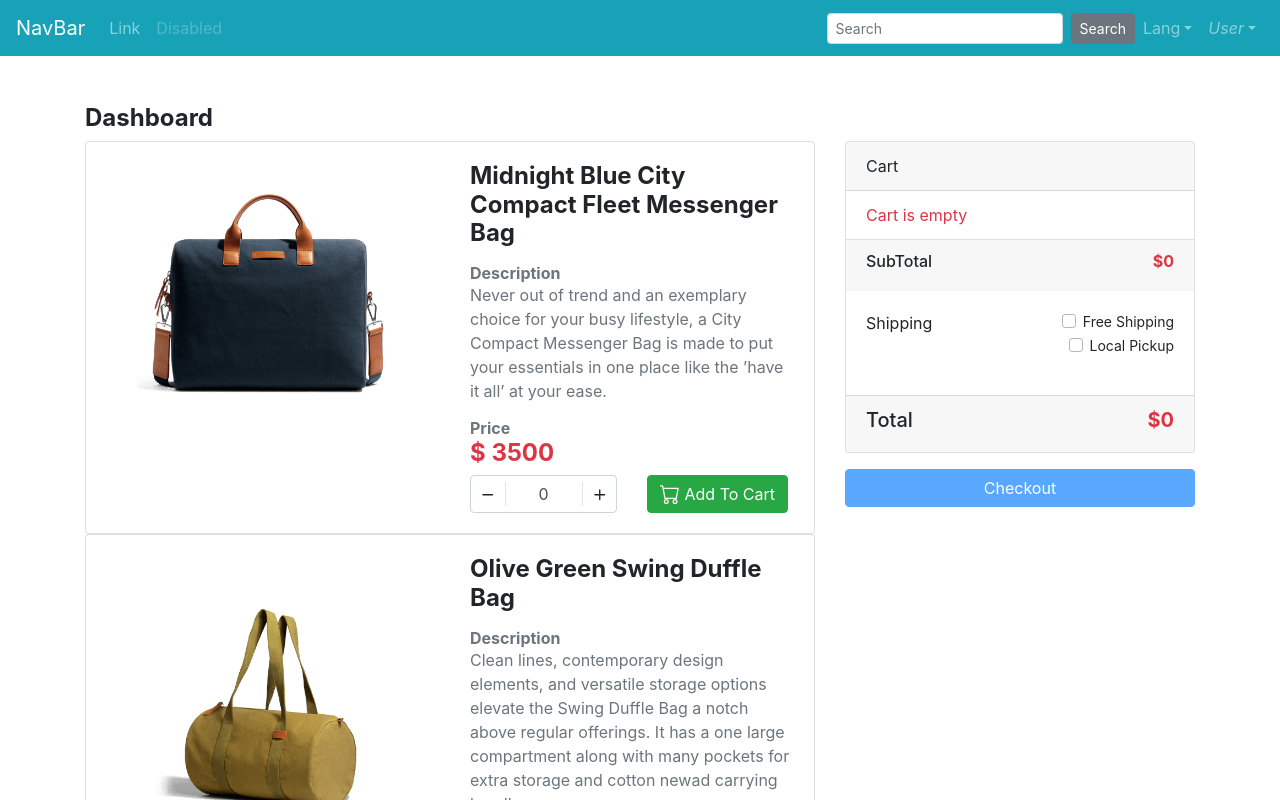
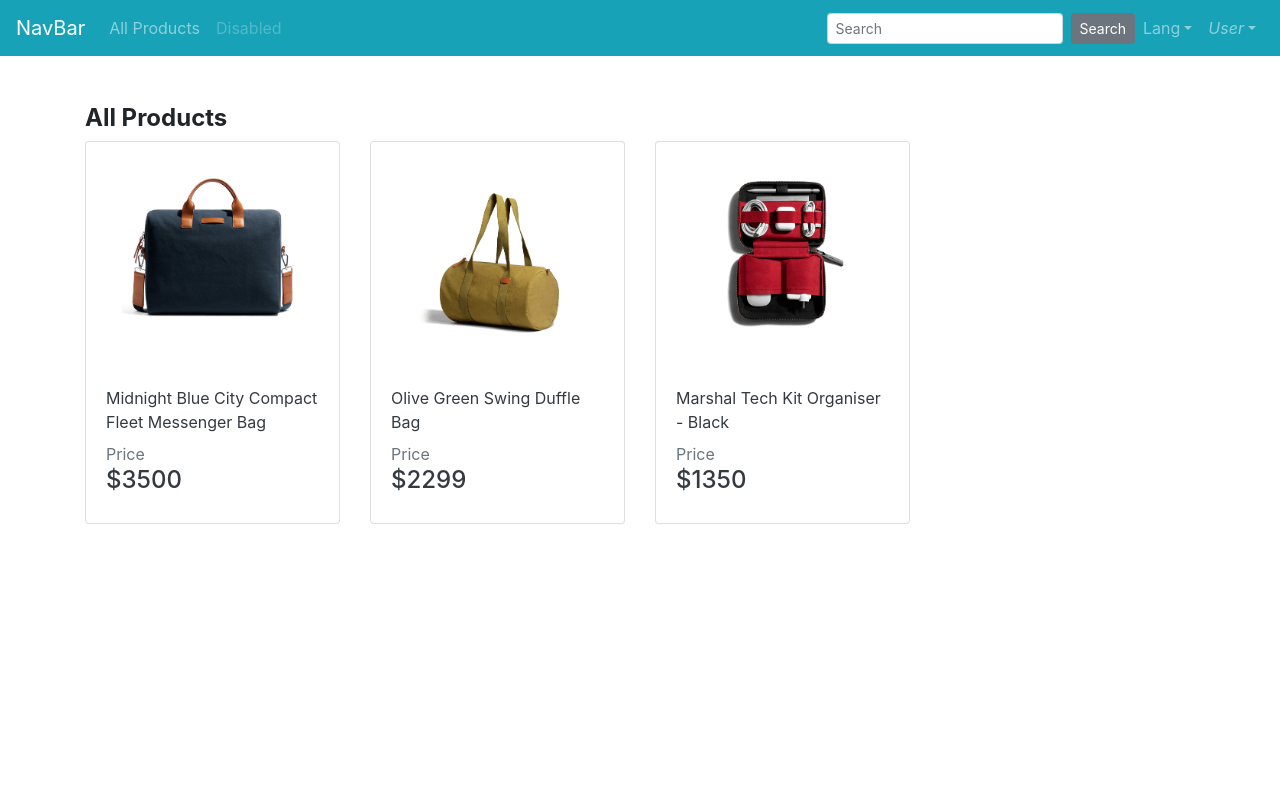
Before and after one commit to VirtiShahB/vue-training, a Vue app: page / in a window 1280 px wide. Shown: the top 800 px of the page. Built offline with nearby package versions, Linux system fonts and the light colour scheme.

Commit message:
Made all products page and on click show product detail using routing

```diff
--- a/src/App.vue
+++ b/src/App.vue
@@ -7,7 +7,7 @@
 
       <b-collapse id="nav-collapse" is-nav>
         <b-navbar-nav>
-          <b-nav-item href="#">Link</b-nav-item>
+          <b-nav-item to="/">All Products</b-nav-item>
           <b-nav-item href="#" disabled>Disabled</b-nav-item>
         </b-navbar-nav>
 
--- /dev/null
+++ b/src/components/Product/Product.vue
@@ -0,0 +1,18 @@
+<template>
+    <router-link :to="{name:'ProductDetail',params:{id: product.id}}" class="text-decoraton-none text-dark">
+        <b-card :img-src="product.image" img-alt="Card image" img-top>
+        <b-card-text >
+          {{product.title}}
+          <p class="text-muted mt-2 mb-0">Price</p>
+          <h4>${{product.price}}</h4>
+        </b-card-text>
+      </b-card>
+    </router-link>
+</template>
+<script>
+export default {
+    props:{
+        product:Object
+    }
+}
+</script>
--- a/src/router/index.js
+++ b/src/router/index.js
@@ -1,15 +1,27 @@
 import Vue from 'vue'
 import VueRouter from 'vue-router'
 import Home from '../views/Home.vue'
+import Product from '../views/Product/Product.vue'
 
 Vue.use(VueRouter)
 
 const routes = [
   {
     path: '/',
-    name: 'Home',
-    component: Home
+    component: Home,
+    children:[
+      {
+        path: '',
+        component: Product,
+      },
+      {
+        path: '/products/:id',
+        name: 'ProductDetail',
+        component: () => import(/* webpackChunkName: "about" */ '../views/Product/ProductShow.vue')
+      },
+    ]
   },
+
   {
     path: '/checkout',
     name: 'Checkout',
--- a/src/views/Home.vue
+++ b/src/views/Home.vue
@@ -1,74 +1,5 @@
 <template>
   <div id="app">
-    <b-container class="my-5">
-      <h4 class="font-weight-bold">Dashboard</h4>
-      <b-row>
-        <b-col cols="8">
-          <product-detail-component
-            :product="product"
-            @addToCart="onAddToCart($event)"
-            v-for="product in products"
-            :key="product.id"
-          ></product-detail-component>
-        </b-col>
-        <b-col cols="4">
-          <cart-component :cart="cart"></cart-component>
-          <router-link
-            class="btn btn-primary btn-block mt-3"
-            :class="{ disabled: !cart.length }"
-            to="/checkout"
-            >Checkout</router-link
-          >
-        </b-col>
-      </b-row>
-    </b-container>
+    <router-view></router-view>
   </div>
 </template>
-
-<script>
-import ProductDetailComponent from "../components/ProductDetailComponent.vue";
-import { products } from "../services/Product";
-import CartComponent from "../components/Cart/CartComponent.vue";
-export default {
-  name: "App",
-  components: {
-    ProductDetailComponent,
-    CartComponent,
-  },
-  data() {
-    return {
-      products,
-      cart: [],
-    };
-  },
-  created() {
-    let cartItems = JSON.parse(localStorage.getItem("cart"));
-    if (cartItems) {
-      this.cart = cartItems;
-    }
-  },
-  methods: {
-    // Emit an event and update cart
-    onAddToCart(product) {
-      // check cart in localstorage
-      let cartItems = JSON.parse(localStorage.getItem("cart"));
-      if (cartItems) {
-        // if cart exists in localstorage then find item index
-        let itemInd = cartItems.findIndex((item) => item.id == product.id);
-        if (itemInd >= 0) {
-          cartItems[itemInd] = product;
-          this.cart[itemInd].quantity = product.quantity;
-        } else {
-          cartItems.push(product);
-          this.cart.push(product);
-        }
-      } else {
-        cartItems = [];
-        cartItems.push(product);
-        this.cart.push(product);
-      }
-      localStorage.setItem("cart", JSON.stringify(cartItems));
-    },
-  },
-};
-</script>
--- /dev/null
+++ b/src/views/Product/Product.vue
@@ -0,0 +1,40 @@
+<template>
+  <div id="app">
+    <b-container class="my-5">
+      <h4 class="font-weight-bold">All Products</h4>
+      <b-row>
+        <b-col cols="3" v-for="product in products"
+            :key="product.id">
+          <product
+            :product="product"
+          ></product>
+        </b-col>
+        <!-- <b-col cols="4">
+          <cart-component :cart="cart"></cart-component>
+          <router-link
+            class="btn btn-primary btn-block mt-3"
+            :class="{ disabled: !cart.length }"
+            to="/checkout"
+            >Checkout</router-link
+          >
+        </b-col> -->
+      </b-row>
+    </b-container>
+  </div>
+</template>
+
+<script>
+import Product from "../../components/Product/Product.vue";
+import { products } from "../../services/Product";
+export default {
+  name: "App",
+  components: {
+    Product,
+  },
+  data() {
+    return {
+      products,
+    };
+  }
+};
+</script>
--- /dev/null
+++ b/src/views/Product/ProductShow.vue
@@ -0,0 +1,81 @@
+<template>
+  <div id="app">
+    <b-container class="my-5">
+      <h4 class="font-weight-bold">Product Detail</h4>
+      <b-row>
+        <b-col cols="8" :key="product.id">
+          <product-detail-component
+            :product="product"
+            @addToCart="onAddToCart($event)"
+          ></product-detail-component>
+        </b-col>
+        <b-col cols="4">
+          <cart-component :cart="cart"></cart-component>
+          <router-link
+            class="btn btn-primary btn-block mt-3"
+            :class="{ disabled: !cart.length }"
+            to="/checkout"
+            >Checkout</router-link
+          >
+        </b-col>
+      </b-row>
+    </b-container>
+  </div>
+</template>
+
+<script>
+import ProductDetailComponent from "../../components/Product/ProductDetailComponent.vue";
+import { products } from "../../services/Product";
+import CartComponent from "../../components/Cart/CartComponent.vue";
+export default {
+  name: "App",
+  components: {
+    ProductDetailComponent,
+    CartComponent,
+  },
+  data() {
+    return {
+      products,
+      cart: [],
+      product: {},
+    };
+  },
+  created() {
+
+      let productInd = products.findIndex(
+      (item) => item.id == this.$route.params.id
+    );
+    if (productInd >= 0) {
+      this.product = this.products[productInd];
+    }
+
+    let cartItems = JSON.parse(localStorage.getItem("cart"));
+    if (cartItems) {
+      this.cart = cartItems;
+    }
+  },
+  methods: {
+    // Emit an event and update cart
+    onAddToCart(product) {
+      // check cart in localstorage
+      let cartItems = JSON.parse(localStorage.getItem("cart"));
+      if (cartItems) {
+        // if cart exists in localstorage then find item index
+        let itemInd = cartItems.findIndex((item) => item.id == product.id);
+        if (itemInd >= 0) {
+          cartItems[itemInd] = product;
+          this.cart[itemInd].quantity = product.quantity;
+        } else {
+          cartItems.push(product);
+          this.cart.push(product);
+        }
+      } else {
+        cartItems = [];
+        cartItems.push(product);
+        this.cart.push(product);
+      }
+      localStorage.setItem("cart", JSON.stringify(cartItems));
+    },
+  },
+};
+</script>
```
Also changed, not shown: src/components/Product/ProductDetailComponent.vue (renamed from src/components/ProductDetailComponent.vue).
